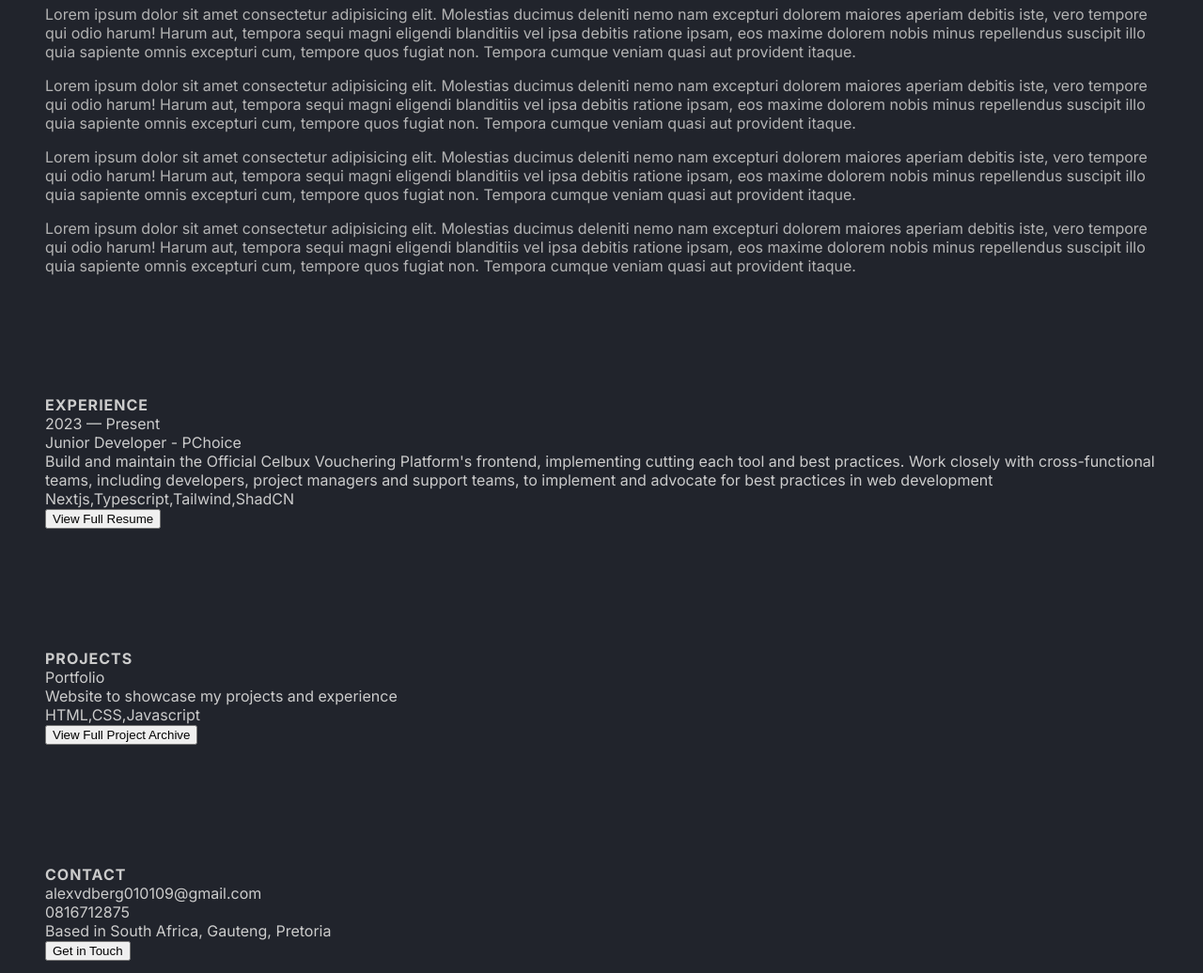
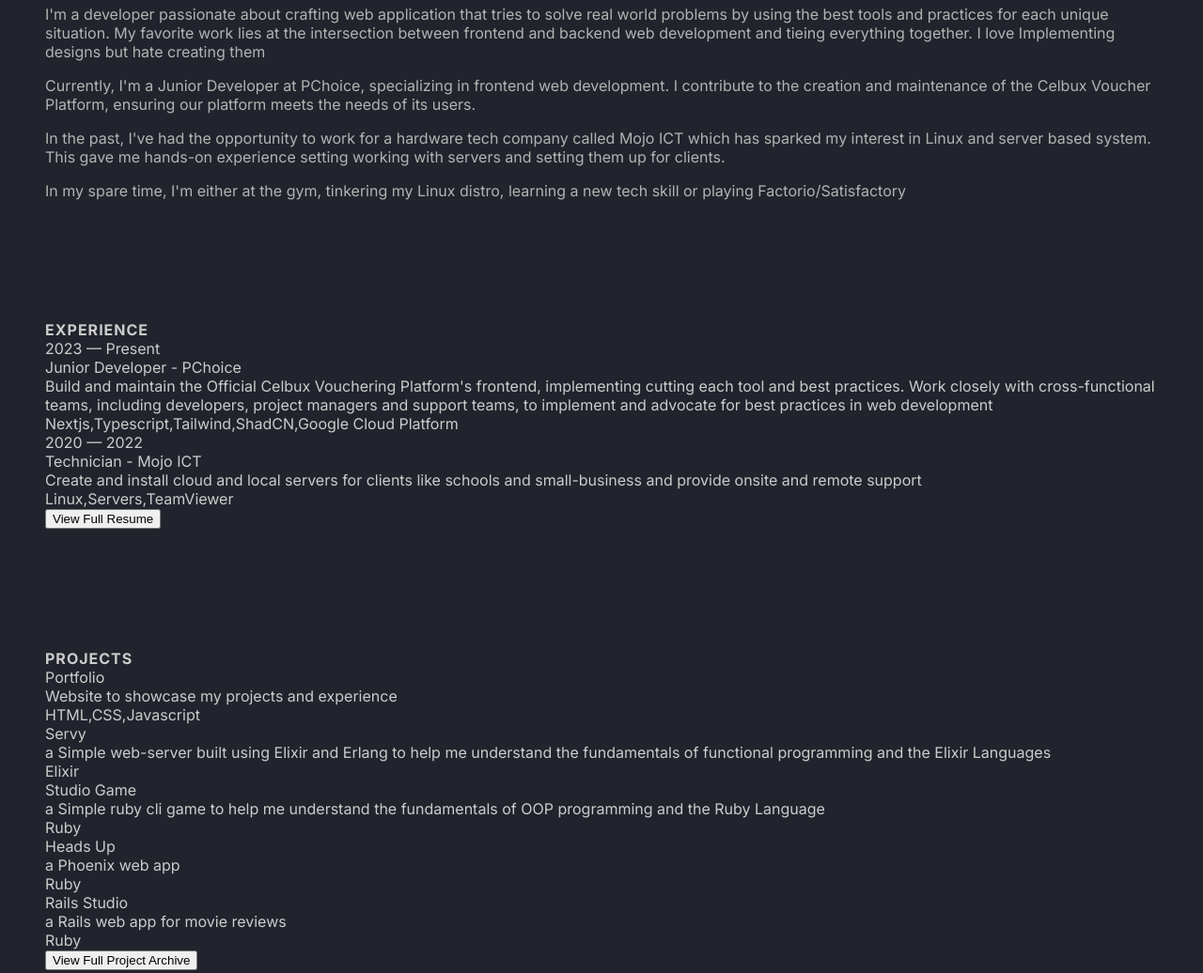
Before and after one commit to Ap3xY/portfolio, a plain HTML site: page index.html in a window 1280 px wide. Shown: the part 440-1476 px from the top of the page at 94% size. Drawn offline with Linux system fonts and the light colour scheme.

Commit message:
feat: add my data to the web app

```diff
--- a/index.html
+++ b/index.html
@@ -44,40 +44,27 @@
         <h1 class="about-heading">ABOUT</h1>
         <div class="about-paragraph-container">
           <p>
-            Lorem ipsum dolor sit amet consectetur adipisicing elit. Molestias
-            ducimus deleniti nemo nam excepturi dolorem maiores aperiam debitis
-            iste, vero tempore qui odio harum! Harum aut, tempora sequi magni
-            eligendi blanditiis vel ipsa debitis ratione ipsam, eos maxime
-            dolorem nobis minus repellendus suscipit illo quia sapiente omnis
-            excepturi cum, tempore quos fugiat non. Tempora cumque veniam quasi
-            aut provident itaque.
+            I'm a developer passionate about crafting web application that tries
+            to solve real world problems by using the best tools and practices
+            for each unique situation. My favorite work lies at the intersection
+            between frontend and backend web development and tieing everything
+            together. I love Implementing designs but hate creating them
           </p>
           <p>
-            Lorem ipsum dolor sit amet consectetur adipisicing elit. Molestias
-            ducimus deleniti nemo nam excepturi dolorem maiores aperiam debitis
-            iste, vero tempore qui odio harum! Harum aut, tempora sequi magni
-            eligendi blanditiis vel ipsa debitis ratione ipsam, eos maxime
-            dolorem nobis minus repellendus suscipit illo quia sapiente omnis
-            excepturi cum, tempore quos fugiat non. Tempora cumque veniam quasi
-            aut provident itaque.
+            Currently, I'm a Junior Developer at PChoice, specializing in
+            frontend web development. I contribute to the creation and
+            maintenance of the Celbux Voucher Platform, ensuring our platform
+            meets the needs of its users.
           </p>
           <p>
-            Lorem ipsum dolor sit amet consectetur adipisicing elit. Molestias
-            ducimus deleniti nemo nam excepturi dolorem maiores aperiam debitis
-            iste, vero tempore qui odio harum! Harum aut, tempora sequi magni
-            eligendi blanditiis vel ipsa debitis ratione ipsam, eos maxime
-            dolorem nobis minus repellendus suscipit illo quia sapiente omnis
-            excepturi cum, tempore quos fugiat non. Tempora cumque veniam quasi
-            aut provident itaque.
+            In the past, I've had the opportunity to work for a hardware tech
+            company called Mojo ICT which has sparked my interest in Linux and
+            server based system. This gave me hands-on experience setting
+            working with servers and setting them up for clients.
           </p>
           <p>
-            Lorem ipsum dolor sit amet consectetur adipisicing elit. Molestias
-            ducimus deleniti nemo nam excepturi dolorem maiores aperiam debitis
-            iste, vero tempore qui odio harum! Harum aut, tempora sequi magni
-            eligendi blanditiis vel ipsa debitis ratione ipsam, eos maxime
-            dolorem nobis minus repellendus suscipit illo quia sapiente omnis
-            excepturi cum, tempore quos fugiat non. Tempora cumque veniam quasi
-            aut provident itaque.
+            In my spare time, I'm either at the gym, tinkering my Linux distro,
+            learning a new tech skill or playing Factorio/Satisfactory
           </p>
         </div>
       </section>
--- a/scripts.js
+++ b/scripts.js
@@ -4,7 +4,21 @@
     title: "Junior Developer - PChoice",
     description:
       "Build and maintain the Official Celbux Vouchering Platform's frontend, implementing cutting each tool and best practices. Work closely with cross-functional teams, including developers, project managers and support teams, to implement and advocate for best practices in web development",
-    techStack: ["Nextjs", "Typescript", "Tailwind", "ShadCN"],
+    techStack: [
+      "Nextjs",
+      "Typescript",
+      "Tailwind",
+      "ShadCN",
+      "Google Cloud Platform",
+    ],
+  },
+
+  {
+    date: "2020 — 2022",
+    title: "Technician - Mojo ICT",
+    description:
+      "Create and install cloud and local servers for clients like schools and small-business and provide onsite and remote support",
+    techStack: ["Linux", "Servers", "TeamViewer"],
   },
 ];
 
@@ -27,9 +41,46 @@
 
 export const projectsData = [
   {
+    image: "",
     name: "Portfolio",
     description: "Website to showcase my projects and experience",
     techStack: ["HTML", "CSS", "Javascript"],
+    link: "",
+    githubLink: "",
+  },
+  {
+    image: "",
+    name: "Servy",
+    description:
+      "a Simple web-server built using Elixir and Erlang to help me understand the fundamentals of functional programming and the Elixir Languages",
+    techStack: ["Elixir"],
+    link: "",
+    githubLink: "",
+  },
+  {
+    image: "",
+    name: "Studio Game",
+    description:
+      "a Simple ruby cli game to help me understand the fundamentals of OOP programming and the Ruby Language",
+    techStack: ["Ruby"],
+    link: "",
+    githubLink: "",
+  },
+  {
+    image: "",
+    name: "Heads Up",
+    description: "a Phoenix web app",
+    techStack: ["Ruby"],
+    link: "",
+    githubLink: "",
+  },
+  {
+    image: "",
+    name: "Rails Studio",
+    description: "a Rails web app for movie reviews",
+    techStack: ["Ruby"],
+    link: "",
+    githubLink: "",
   },
 ];
 
@@ -38,9 +89,9 @@
 const projectsHTML = projectsData.map((item) => {
   return `
         <div class="experience-item">
-            <p class="projects-item-name">${item.name}</p>
+            <h2 class="projects-item-name">${item.name}</h2>
             <p class="projects-item-description">${item.description}</p>
-            <p class="projects-item-techStack">${item.techStack}</p>
+            <div class="projects-item-techStack">${item.techStack}</div>
         </div>`;
 });
 
```
